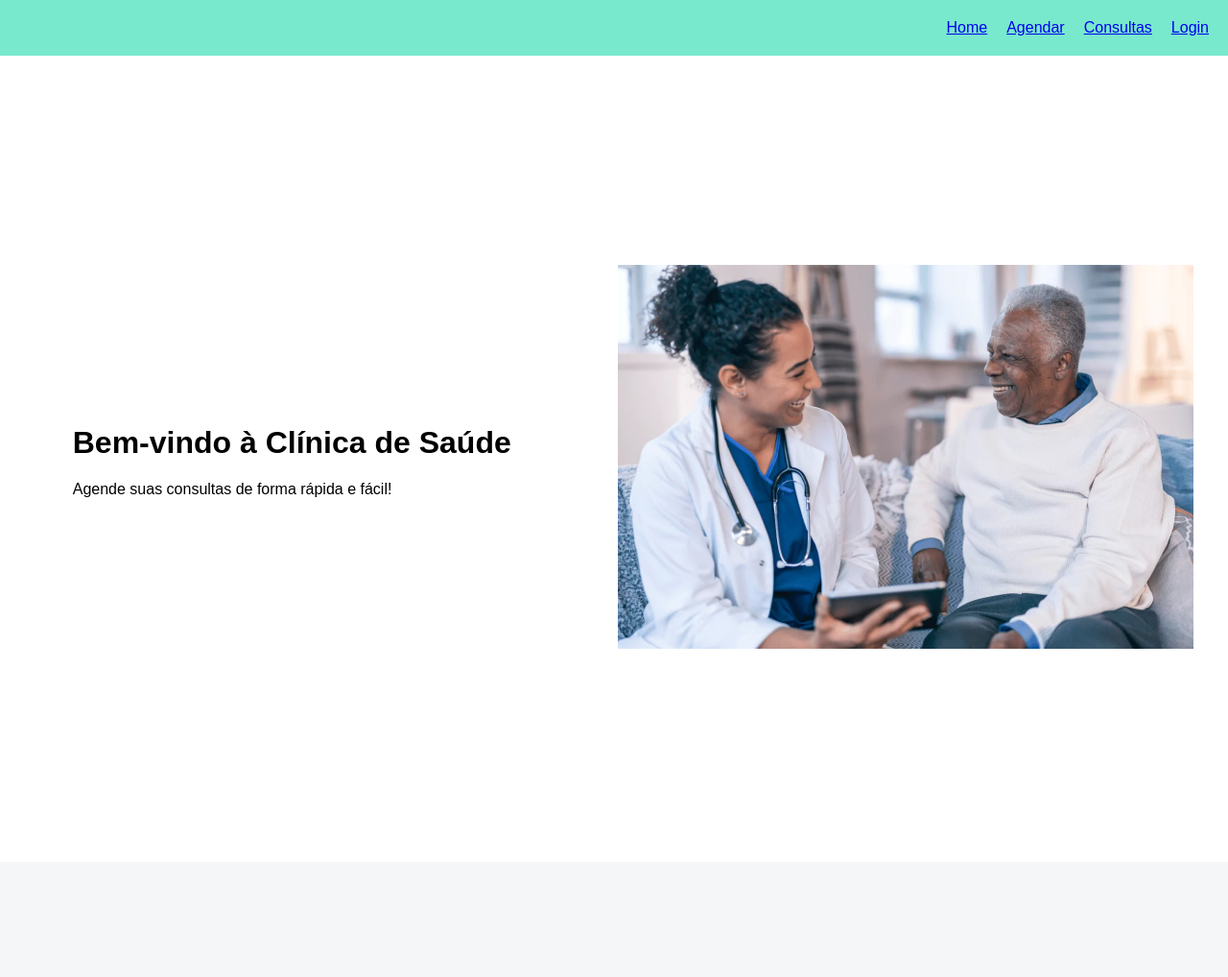
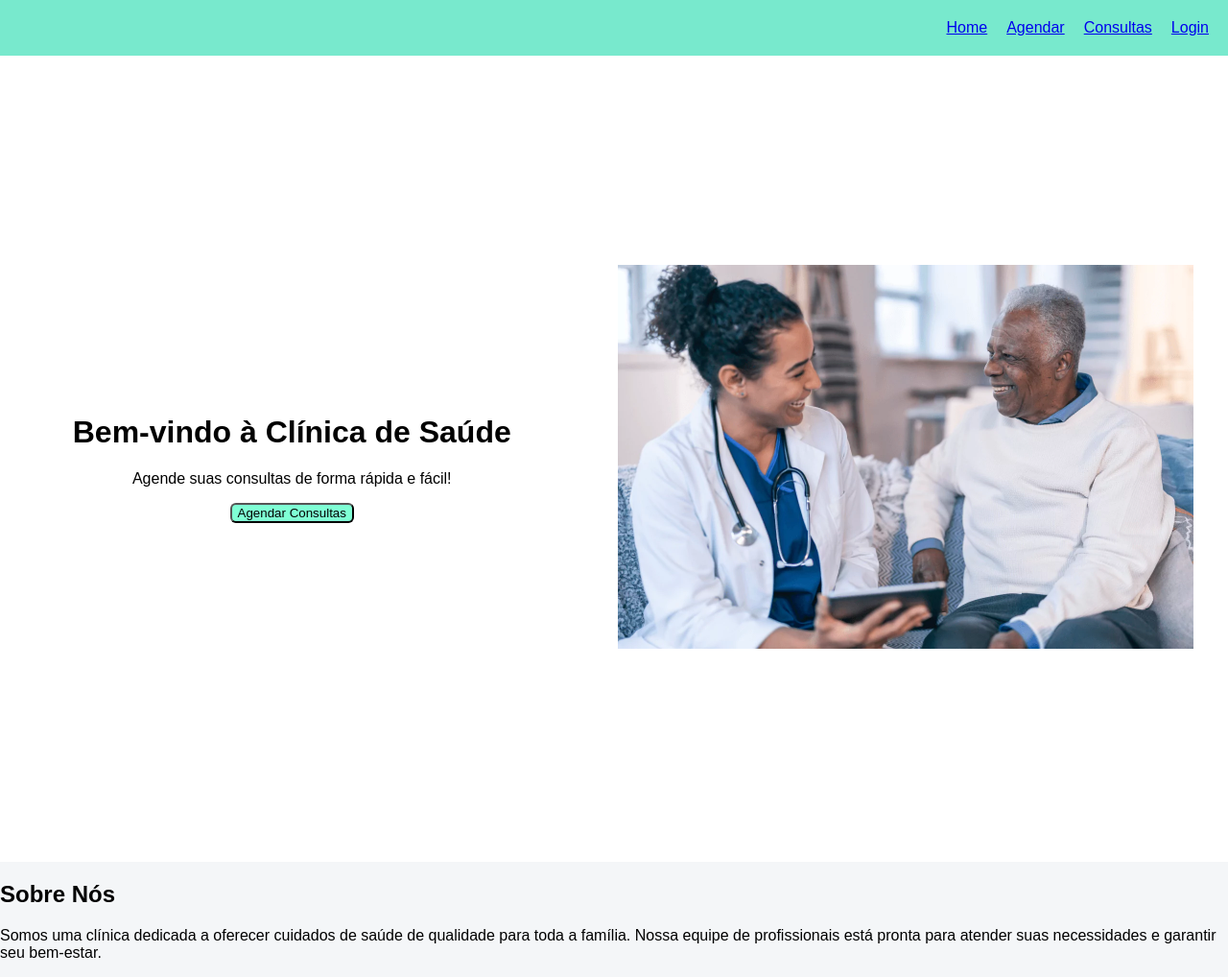
Before and after one commit to fabioyferreira/agendaConsulta, a website: page index.html in a window 1280 px wide. Shown: the top 1018 px of the page at 96% size. Before the commit the page ends 898 px from the top, so only its background shows below. Drawn offline with Linux system fonts and the light colour scheme.

Commit message:
AjustandoLinksdaTela

```diff
--- a/consultas.css
+++ b/consultas.css
@@ -5,7 +5,7 @@ table {
 
 th {
   background-color: #c6ece1;
-  color: white;
+  color: rgb(3, 3, 3); /*muda a cor do cabecalho da tabela*/
 }
 
 td, th {
--- a/index.css
+++ b/index.css
@@ -16,6 +16,7 @@ body {
   align-content: center;
   align-items: center;
   padding: 20px;
+  text-align: center;
 
   background: white;
 }
--- a/index.html
+++ b/index.html
@@ -20,8 +20,12 @@
 
   <div class="container">
     <div>
-      <h1>Bem-vindo à Clínica de Saúde</h1>
-      <p>Agende suas consultas de forma rápida e fácil!</p>
+      <div>
+        <h1>Bem-vindo à Clínica de Saúde</h1>
+        <p>Agende suas consultas de forma rápida e fácil!</p>
+      </div>
+        <div><a href="telaAgendamento.html"><button style="background-color: aquamarine; border-radius: 6px;">Agendar Consultas</button></a></div>
+
     </div>
 
     <div>
@@ -30,6 +34,13 @@
 
   </div>
 
+
+  <div>
+    <h2>Sobre Nós</h2>
+    <p>Somos uma clínica dedicada a oferecer cuidados de saúde de qualidade para toda a família. Nossa equipe de
+      profissionais está pronta para atender suas necessidades e garantir seu bem-estar.</p>
+  </div>
+
 </body>
 
 </html>
```
